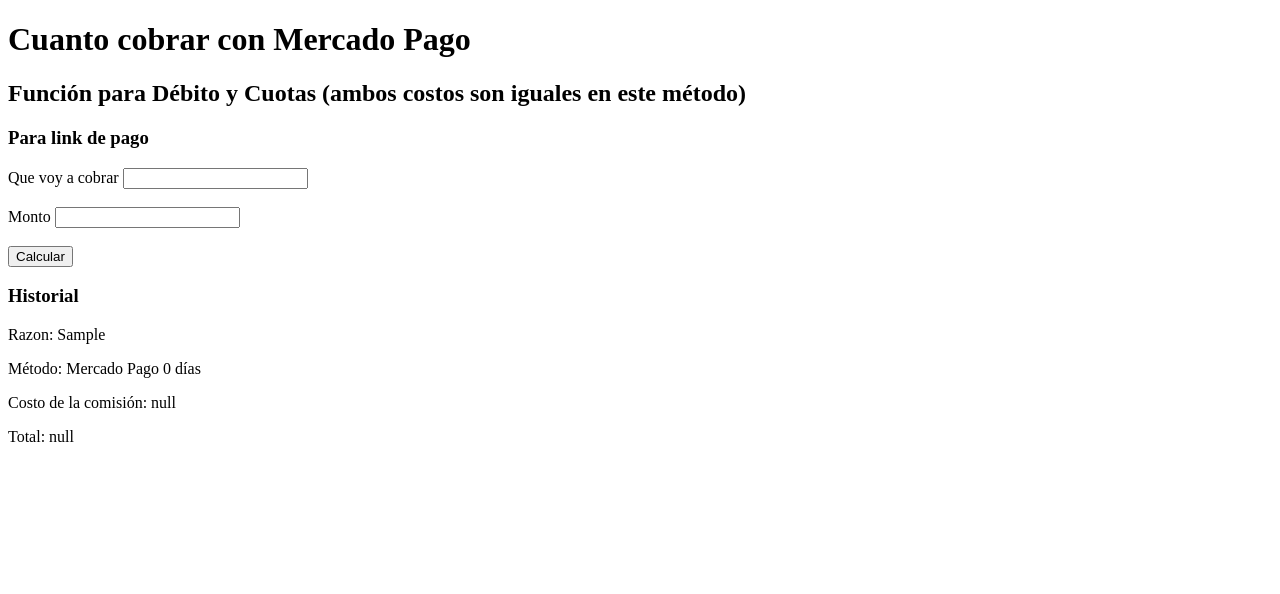
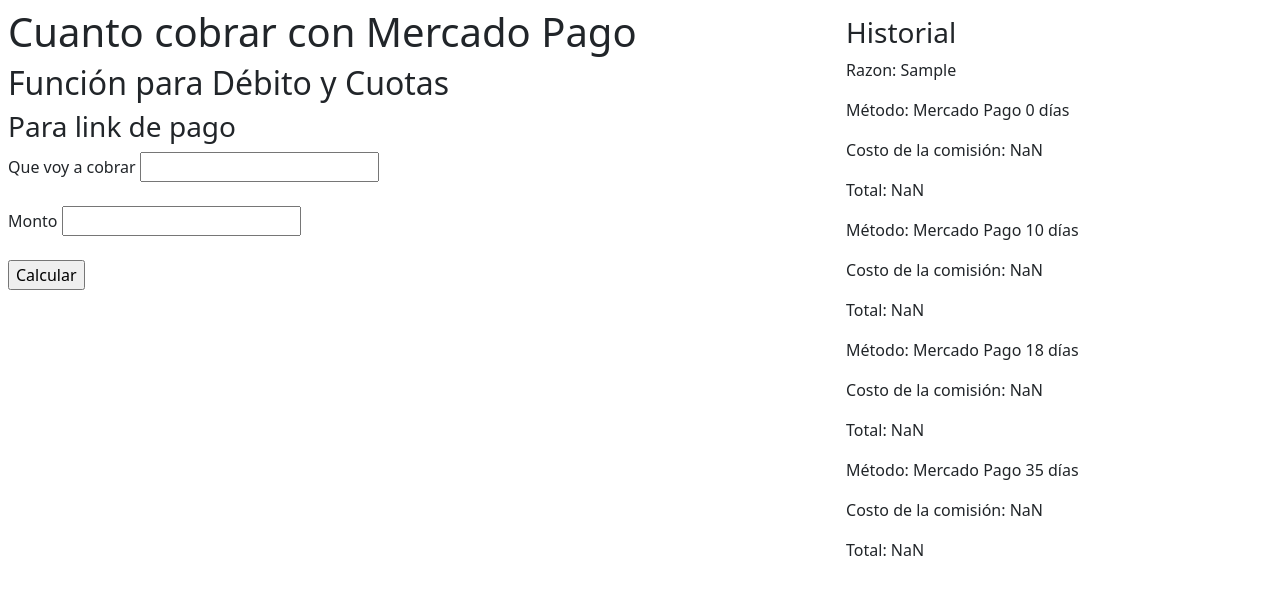
Before and after one commit to stefanomlc/comisionador, a plain HTML site: page index.html in a window 1280 px wide. Both pictures are taken after typing "Sample", "Sample" into the empty fields and a click on the input "Calcular". Drawn offline with nearby package versions, Linux system fonts and the light colour scheme.

Commit message:
reordenamiento de la página en dos secciones y creación de historial

```diff
--- a/comisionador.js
+++ b/comisionador.js
@@ -71,6 +71,26 @@
         this.total = total;
     }
 }
+class DiferentesCostos{
+    constructor(metodo, comision, total){
+        this.metodo = metodo;
+        this.comision = comision;
+        this.total = total;
+    }
+}
+class ClaseHistorial{
+    constructor(razon, costos){
+        this.razon = razon;
+        this.costos = costos;
+    }
+}
+
+const metodosDeCobro = [
+    {metodo: "Credito y Debito", comision: 0.0599, dias: 0, nombre: "Mercado Pago 0 días"},
+    {metodo: "Credito y Debito", comision: 0.0399, dias: 10, nombre: "Mercado Pago 10 días"},
+    {metodo: "Credito y Debito", comision: 0.0299, dias: 18, nombre: "Mercado Pago 18 días"},
+    {metodo: "Credito y Debito", comision: 0.0176, dias: 35, nombre: "Mercado Pago 35 días"},
+];
 
 
 function calculo(){
@@ -80,22 +100,38 @@
     let metodo = arrayMetodoDeCobro[0].nombre;
     let razon = arrayRespuestas[0];
 
-    let total = (monto + ((monto * comision) * 1.21));
-    let costoComision = monto * comision;
+    //let total = (monto + ((monto * comision) * 1.21));
+    //let costoComision = monto * comision;
+
+    const arrayCostos = [];
+
+    for (const {comision: c, nombre: i } of metodosDeCobro){
+
+        let costoComision = ((monto * c) * 1.21);
+
+        let total = monto + costoComision;
+
+        const aux = new DiferentesCostos ( i, costoComision.toFixed(2), total.toFixed(2));
+        arrayCostos.push(aux);
+    }
+
+    const aux = new ClaseHistorial (razon, arrayCostos);
+    arrayHistorial.push(aux);
+
 
     //creo el historial
-    const aux = new MetodoHistorial (razon, metodo, costoComision, total)
+    //const aux = new MetodoHistorial (razon, metodo, costoComision, total)
 
     //cargo el historial
-    arrayHistorial.push(aux)
+    //arrayHistorial.push(aux)
 
     arrayCalculo.shift(); //esto borra el valor cargado
     arrayRespuestas.shift();
 
-    console.log(arrayRespuestas[0])
+/*     console.log(arrayRespuestas[0])
     console.log(total)
     console.log(aux)
-    console.log(arrayHistorial)
+    console.log(arrayHistorial) */
 
     localStorage.setItem("Respuestas", JSON.stringify(arrayHistorial));
 
@@ -104,11 +140,11 @@
 
 //const calculo = document.getElementById("calculo")
 
-function verHistorial() {
+/* function verHistorial() {
     const historial = JSON.parse(localStorage.getItem("Respuestas"));
     let aux = "";
     historial.forEach (rta => {
-        aux += `
+        aux = `
             <div>
             <p>Razon: ${rta.razon}</p>
             <p>Método: ${rta.metodo}</p>
@@ -116,7 +152,46 @@
             <p>Total: ${rta.total}</p>
 
             </div>
-            `;
+            `
+            + aux;
+    contenedorRespuestas.innerHTML = aux;
+    })
+} */
+
+//    {metodo: "Credito y Debito", comision: 0.0599, dias: 0, nombre: "Mercado Pago 0 días"},
+
+function verHistorial() {
+    const historial = JSON.parse(localStorage.getItem("Respuestas"));
+    let aux = "";
+    console.log(historial);
+
+    historial.forEach (rta => {
+        aux += `
+        <div>
+        <p>Razon: ${rta.razon}</p>
+        </div>
+        `
+        ;
+
+
+        for (const {comision: c, metodo: m, total: t } of rta.costos){
+            total = t;
+            console.log(t);
+
+            aux = aux +
+            `
+            <div>
+            <p>Método: ${m}</p>
+            <p>Costo de la comisión: ${c}</p>
+            <p>Total: ${t}</p>
+
+            </div>
+            `
+            ;
+
+        }
+
+
     contenedorRespuestas.innerHTML = aux;
     })
 }
--- a/index.html
+++ b/index.html
@@ -4,11 +4,14 @@
     <meta charset="UTF-8">
     <meta http-equiv="X-UA-Compatible" content="IE=edge">
     <meta name="viewport" content="width=device-width, initial-scale=1.0">
+    <link href="https://cdn.jsdelivr.net/npm/bootstrap@5.2.1/dist/css/bootstrap.min.css" rel="stylesheet" integrity="sha384-iYQeCzEYFbKjA/T2uDLTpkwGzCiq6soy8tYaI1GyVh/UjpbCx/TYkiZhlZB6+fzT" crossorigin="anonymous">
     <title>¿Cuanto cobro?</title>
 </head>
 <body>
+    <div class="d-flex">
+        <div class="p-2 flex-fill">
             <h1>Cuanto cobrar con Mercado Pago</h1>
-    <h2>Función para Débito y Cuotas (ambos costos son iguales en este método)</h2>
+            <h2>Función para Débito y Cuotas</h2>
             <h3>Para link de pago</h3>
 
             <form id="formularioMonto" >
@@ -26,14 +29,23 @@
 
             </form>
 
+        </div>
+        <div class="p-3 flex-fill">
             <div id="calculo"></div>
 
             <h3>Historial</h3>
             <div id="contenedorRespuestas"></div>
+        </div>
+      </div>
+
+
+
 
 
 
     <script src="comisionador.js"></script>
+    <script src="https://cdn.jsdelivr.net/npm/bootstrap@5.2.1/dist/js/bootstrap.bundle.min.js" integrity="sha384-u1OknCvxWvY5kfmNBILK2hRnQC3Pr17a+RTT6rIHI7NnikvbZlHgTPOOmMi466C8" crossorigin="anonymous"></script>
+
 
 </body>
 </html>
```
Lines whose indentation alone changed are shown as unchanged.
